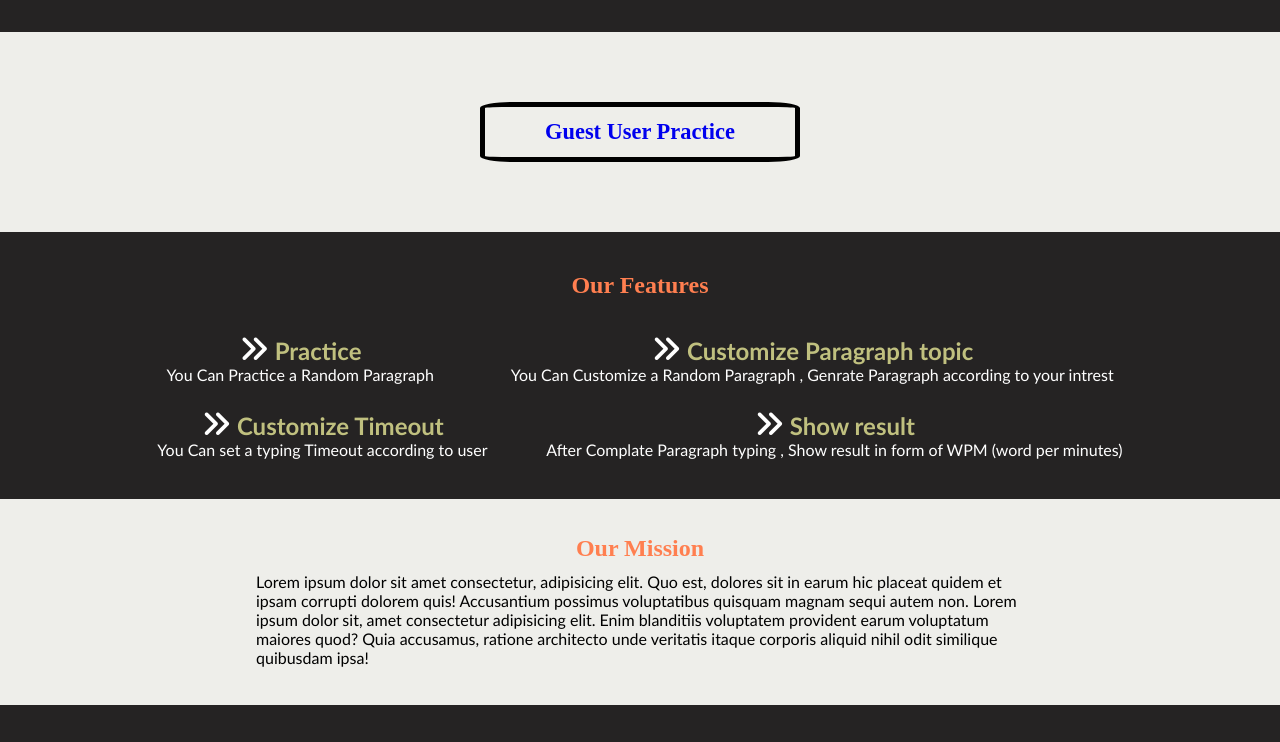
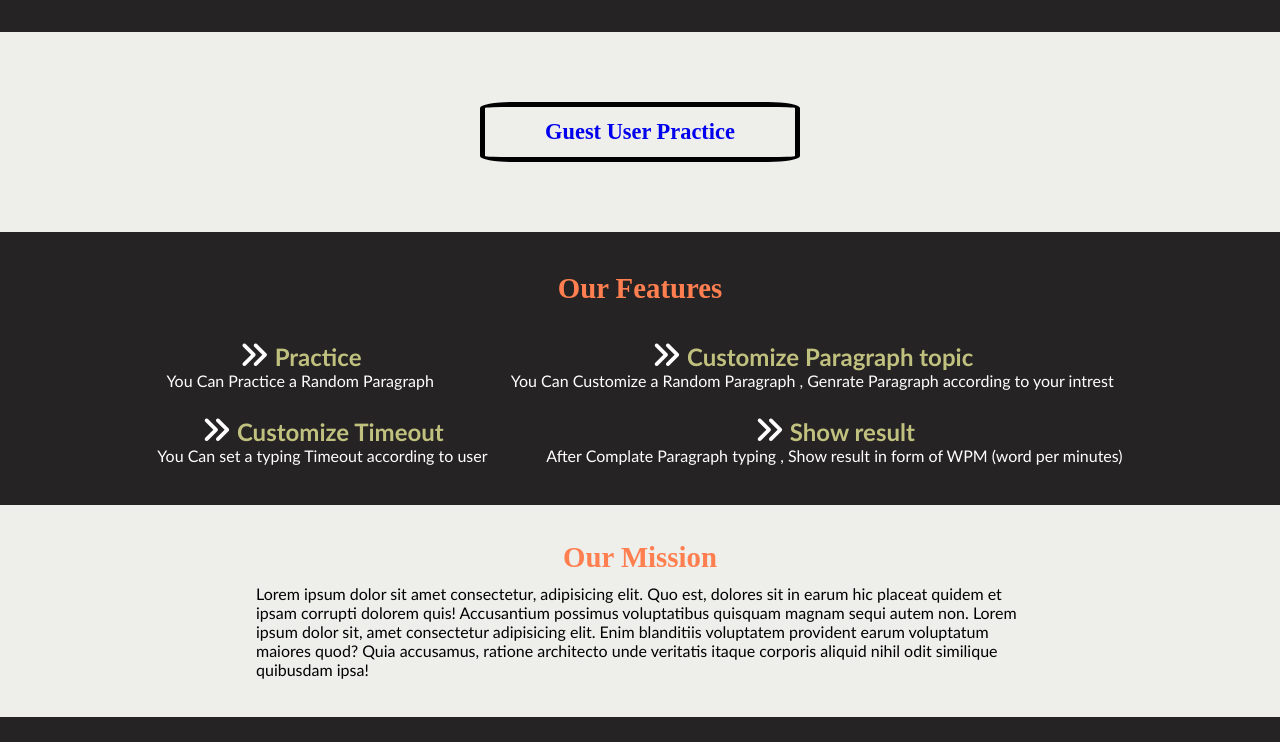
Before and after one commit to Aryashanish/Swiftkey, a plain HTML site: page index.html in a window 1280 px wide. Shown: the part 439-1181 px from the top of the page. Drawn offline with Linux system fonts and the light colour scheme.

Commit message:
Update index.css

```diff
--- a/css/index.css
+++ b/css/index.css
@@ -120,7 +120,7 @@ body{
 }
 
 .features-text{
-    font-size: 1em;
+    font-size: 1.2em;
     font-weight: bold;
     color: coral;
 }
@@ -159,7 +159,7 @@ body{
 }
 
 .mission-text{
-    font-size: 1em;
+    font-size: 1.2em;
     font-weight: bold;
     color: coral;
 }
```
